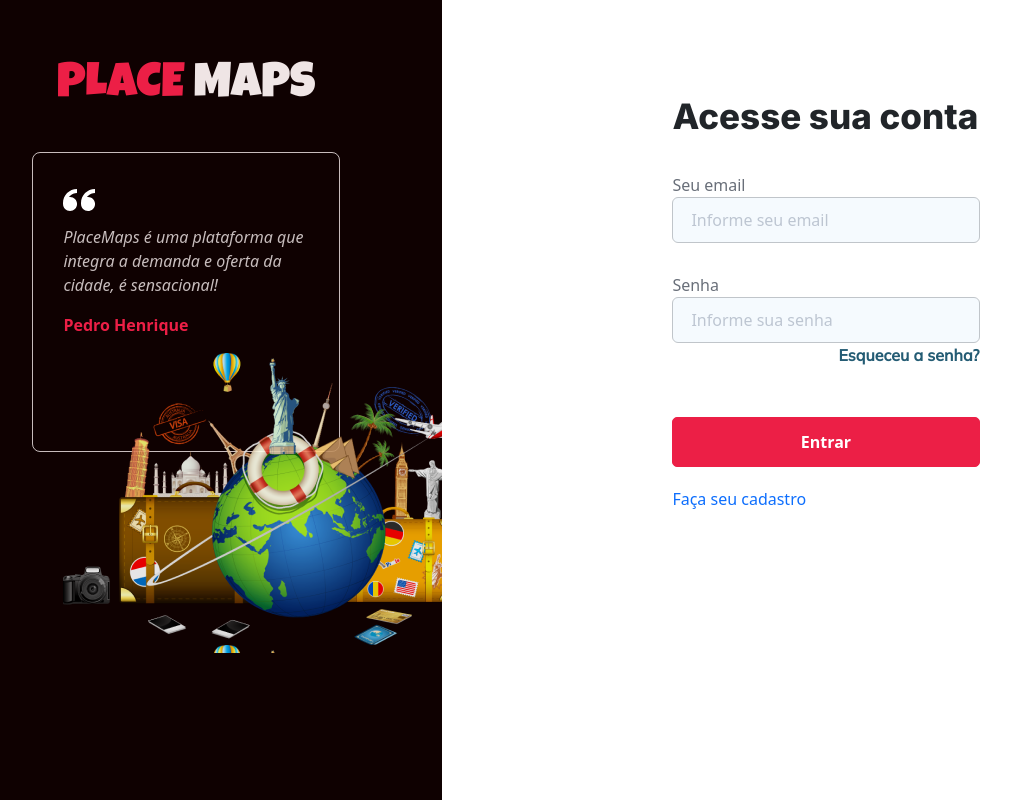
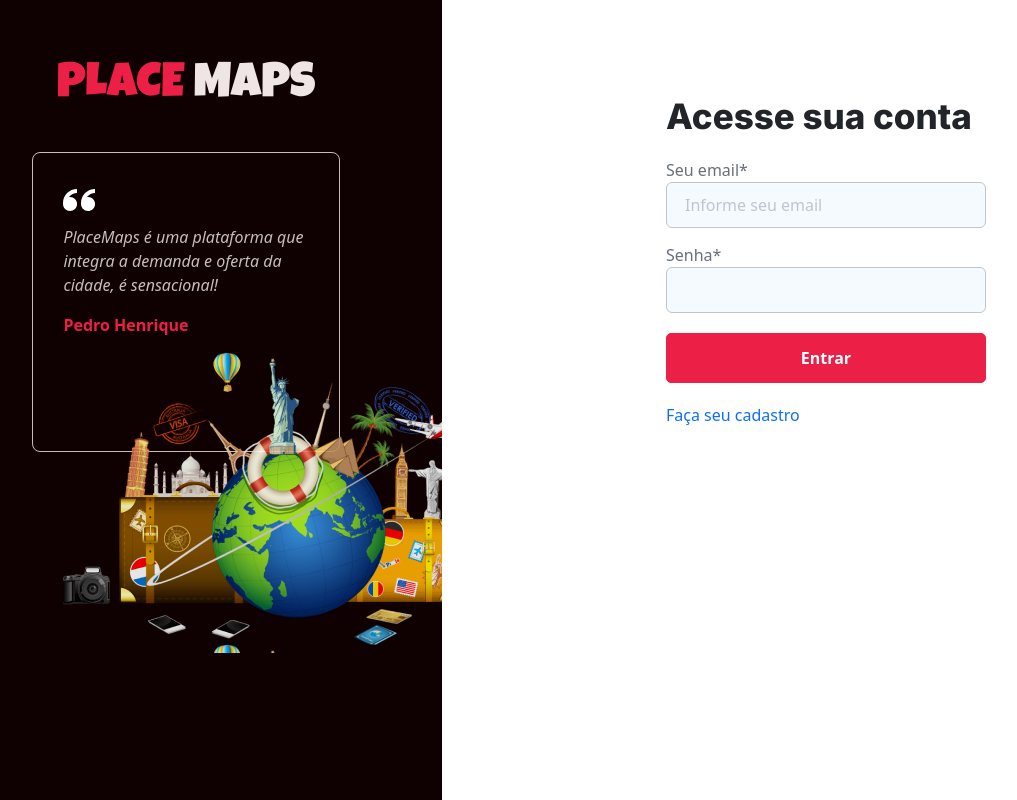
Before and after one commit to sergiogscruz/placemaps_frontend, a React (Create React App) app: page /entrar in a window 1280 px wide. Shown: the whole page, without its empty margins (70-1087 px from the left). Built offline with nearby package versions, Linux system fonts and the light colour scheme.

Commit message:
ADD: Consumindo api de login de usuario
Issue: #16295

```diff
--- a/src/components/Cadastrar/cadastrar.css
+++ b/src/components/Cadastrar/cadastrar.css
@@ -34,6 +34,7 @@
 }
 
 .pm-cadastrar-input {
+  width: 300px;
   display: flex;
   flex-direction: column;
   align-items:flex-start;
@@ -93,7 +94,7 @@
   border: 1px #c0c5ca solid;
   border-radius: 6px;
   color: #525252bd;
-  background-color: var(--cor-background-light);
+  background-color: var(--cor-light);
   padding: 10px;
   text-indent: 8px;
 }
--- a/src/components/Cadastrar/cadastrar.js
+++ b/src/components/Cadastrar/cadastrar.js
@@ -9,11 +9,6 @@
 import { useHistory } from "react-router-dom";
 
 export default function Cadastrar() {
-  const [inputEmail, setInputEmail] = useState('');
-  const [inputSenha, setInputSenha] = useState('');
-  const [confirmSenha, setInputConfirmSenha] = useState('');
-  const [inputCPF, setInputCPF] = useState('');
-  const [tipoPessoa, setTipoPessoa] = useState('');
   const [concordaTermos, setConcordaTermos] = useState(false);
   const [userCreated, setUserCreated] = useState(false);
   const [pendingRequest, setPendingRequest] = useState(false);
@@ -82,12 +77,12 @@
               <Form>
                 <div className="pm-cadastrar-input">
                   <label>Nome*</label>
-                  <Field className="pm-cadastrar-input-largura field" name="nome" />
+                  <Field className="pm-cadastrar-input-largura field" placeholder="Ex: João da Silva" name="nome" />
                   {errors.nome && touched.nome ? ( <div style={{color: "#EC1F46"}}>{errors.nome}</div> ) : null}
                 </div>
                 <div className="pm-cadastrar-input">
                   <label>Seu email*</label>
-                  <Field className="pm-cadastrar-input-largura field" name="email" />
+                  <Field className="pm-cadastrar-input-largura field" placeholder="Ex: joao@email.com" name="email" />
                   {errors.email && touched.email ? ( <div style={{color: "#EC1F46"}}>{errors.email}</div> ) : null}
                 </div>
                 <div className="pm-cadastrar-input">
--- a/src/components/Entrar/entrar.css
+++ b/src/components/Entrar/entrar.css
@@ -64,6 +64,22 @@
   align-items: center;
 }
 
+.pm-entrar-input {
+  display: flex;
+  flex-direction: column;
+  margin-top: 15px;
+  color: #696F79;
+}
+
+.pm-entrar-input-largura {
+  max-width: 320px;
+}
+
+.pm-entrar-botao {
+  width: 320px;
+  margin-top: 20px;
+}
+
 .pm-credenciais-acesso {
   font-family: 'Inter', sans-serif;
   font-weight: bolder;
@@ -82,13 +98,6 @@
   margin-top: 50px;
   height: 50px;
   width: 100%;
-}
-
-.pm-center {
-  width: 40%;
-  display: flex;
-  justify-content: center;
-  flex-direction: column;
 }
 
 .pm-credenciais-cadastro {
--- a/src/components/Entrar/entrar.js
+++ b/src/components/Entrar/entrar.js
@@ -4,10 +4,19 @@
 import Input from '../UI/Utils/Input/Input';
 import Botao from '../UI/Utils/Botao/Botao';
 import { Link } from 'react-router-dom';
+import * as yup from 'yup';
+import { Formik, Form, Field, ErrorMessage } from 'formik';
+import api from '../services/api';
+import Loading from '../UI/Utils/Loading/loading';
 
 export default function Entrar() {
-  const [inputEmail, setInputEmail] = useState('');
-  const [inputSenha, setInputSenha] = useState('');
+  const [pendingRequest, setPendingRequest] = useState(false);
+  const [statusCodeLogin, setStatusCodeLogin] = useState('');
+
+  const validation = yup.object().shape({
+    email: yup.string().email('Email inválido').required('O email não informado'),
+    senha: yup.string().required('Senha não informada'),
+  })
 
   return (
     <div className="pm-entrar-conteudo">
@@ -30,23 +39,57 @@
       <div className="pm-entrar-credenciais">
         <div className="pm-center">
           <div className="pm-credenciais-acesso">Acesse sua conta</div>
-            <div className="pm-credenciais-input">
-              <label>Seu email</label>
-              <Input setStatePai={setInputEmail} placeholder="Informe seu email"></Input>
+          { pendingRequest ? <Loading></Loading> : null}
+          <Formik
+            initialValues={{
+              email: '',
+              senha: '',
+            }}
+            validationSchema={validation}
+            onSubmit={value => {
+              setPendingRequest(true)
+              var user = {
+                email: value.email,
+                senha: value.senha
+              }
+
+              api.post('api/public/autenticacao', user)
+                .then(function(data) {
+                  console.log(data)
+                  setPendingRequest(false);
+                })
+                .catch(function(error) {
+                  setPendingRequest(false);
+                  setStatusCodeLogin(error.response.status)
+                })
+            }}
+          >
+            {({ errors, touched }) => (
+              <Form>
+                <div className="pm-entrar-input">
+                  <label htmlFor="email">Seu email* </label>
+                  <Field id="email" className="pm-entrar-input-largura field" placeholder="Informe seu email" name="email" />
+                  {errors.email && touched.email ? ( <div style={{color: "#EC1F46"}}>{errors.email}</div> ) : null}
                 </div>
-            <div className="pm-credenciais-input">
-              <label>Senha</label>
-              <Input type="password" placeholder="Informe sua senha" setStatePai={setInputSenha}></Input>
+                <div className="pm-entrar-input">
+                  <label htmlFor="senha" >Senha*</label>
+                  <Field id="senha" className="pm-entrar-input-largura field" name="senha" type="password" />
+                  {errors.senha && touched.senha ? ( <div style={{color: "#EC1F46"}}>{errors.senha}</div> ) : null}
                 </div>
-            <div className="pm-esquece-senha">
-              <a onClick={()=> {}}>
-                <strong>Esqueceu a senha?</strong>
-              </a>
+                { statusCodeLogin === 401 ? <div style={{color: '#EC1F46'}}>Senha ou email incorreto</div> :null }
+                <div >
+                  <Botao
+                    className="pm-entrar-botao"
+                    children="Entrar"
+                    type="submit">
+                  </Botao>
                 </div>
-            <div >
-              <Botao className="pm-credenciais-botao" children="Entrar" onClick={()=> {}}></Botao>
+              </Form>
+            )}
+          </Formik>
+          <div style={{marginTop: "20px"}}>
+          <Link to="/cadastrar" style={{textDecoration: "none"}}>Faça seu cadastro</Link>
           </div>
-            <Link to="/cadastrar" style={{textDecoration: "none", marginTop: "20px"}}>Faça seu cadastro</Link>
         </div>
       </div>
     </div>
--- a/src/components/services/api.js
+++ b/src/components/services/api.js
@@ -1,7 +1,7 @@
 import axios from "axios";
 
 const api = axios.create({
-    baseURL: "https://place-maps.herokuapp.com/",
+  baseURL: "https://place-maps.herokuapp.com/",
 });
 
 export default api;
```
Lines whose indentation alone changed are shown as unchanged.
